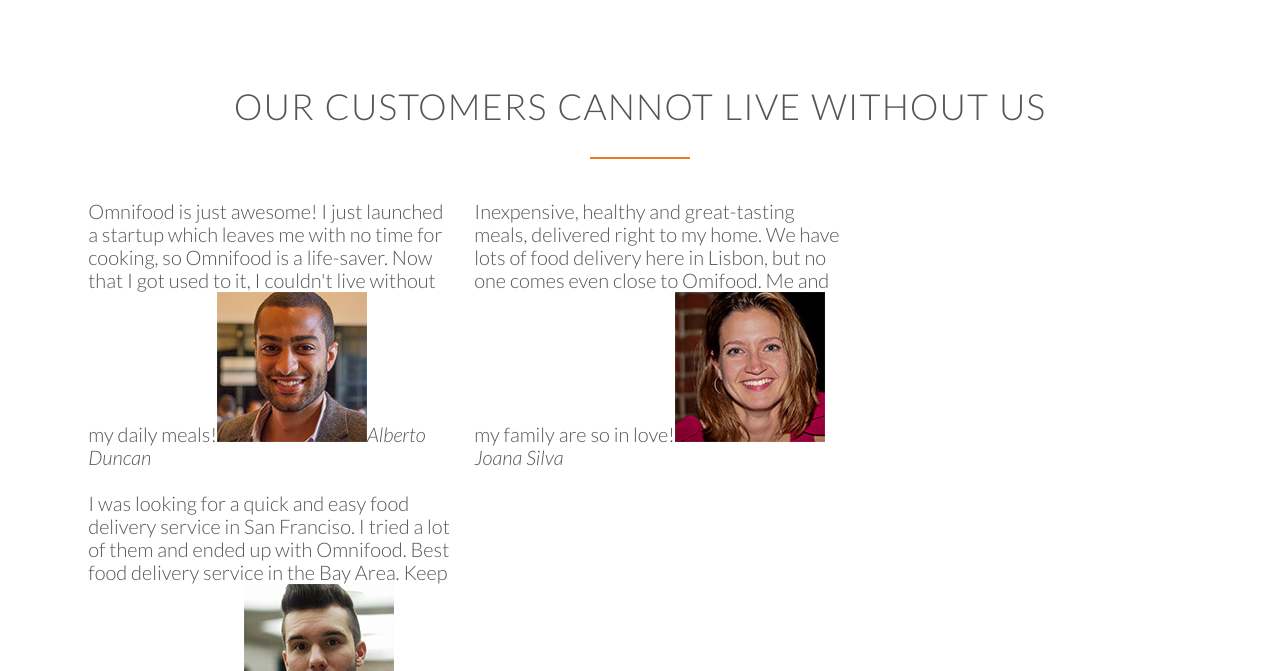
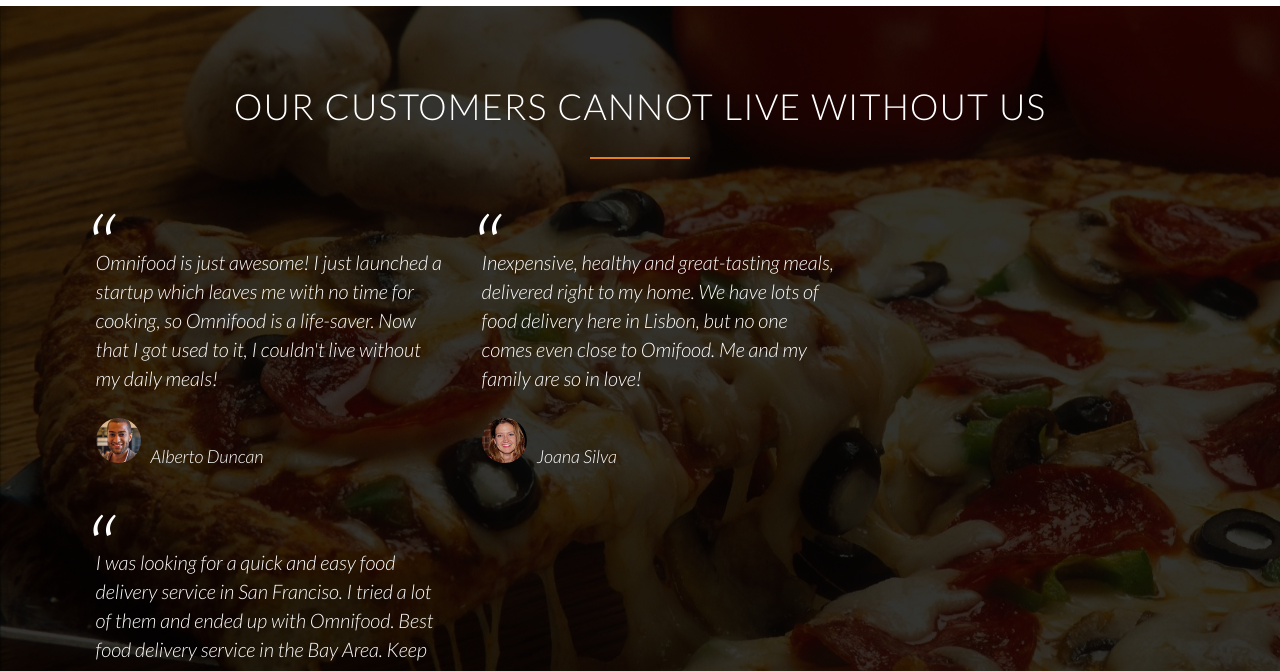
Before and after one commit to asherbueno88/omni, a plain HTML site: page index.html in a window 1280 px wide. Shown: the part 3209-3880 px from the top of the page. Drawn offline with Linux system fonts and the light colour scheme; files whose address does not match are found by name.

Commit message:
added css testimonials
css added

```diff
--- a/index.html
+++ b/index.html
@@ -243,7 +243,7 @@
         </div>
       </div>
     </section>
-    <section class="section-testimoials">
+    <section class="section-testimonials">
       <div class="row">
         <h2>Our customers cannot live without us</h2>
         <div class="col span-1-of-3">
--- a/resources/css/style.css
+++ b/resources/css/style.css
@@ -182,6 +182,7 @@ header {
   background-size: cover;
   background-position: center;
   height: 100vh;
+  background-attachment: fixed;
 }
 
 .hero-text-box {
@@ -339,3 +340,43 @@ header {
 .city-feature {
   margin-bottom: 5px;
 }
+
+/* +++++++++++++++++++++++++++++++++++ */
+/* TESTIMONIAL +++++++++++++++++++++++ */
+/* +++++++++++++++++++++++++++++++++++ */
+
+.section-testimonials {
+  background-image: linear-gradient(rgba(0, 0, 0, 0.8), rgba(0, 0, 0, 0.8)),
+    url(img/back-customers.jpg);
+  background-size: cover;
+  color: #ffffff;
+  background-attachment: fixed;
+}
+
+blockquote {
+  padding: 2%;
+  font-style: italic;
+  line-height: 145%;
+  position: relative;
+  margin-top: 40px;
+}
+blockquote:before {
+  content: "\201C";
+  font-size: 500%;
+  display: block;
+  position: absolute;
+  top: -5px;
+  left: -5px;
+}
+
+cite {
+  font-size: 90%;
+  margin-top: 25px;
+  display: block;
+}
+
+cite img {
+  height: 45px;
+  border-radius: 50%;
+  margin-right: 10px;
+}
```
Also changed, not shown: resources/css/img/back-customers.jpg (renamed from resources/img/back-customers.jpg), 5 other files.
